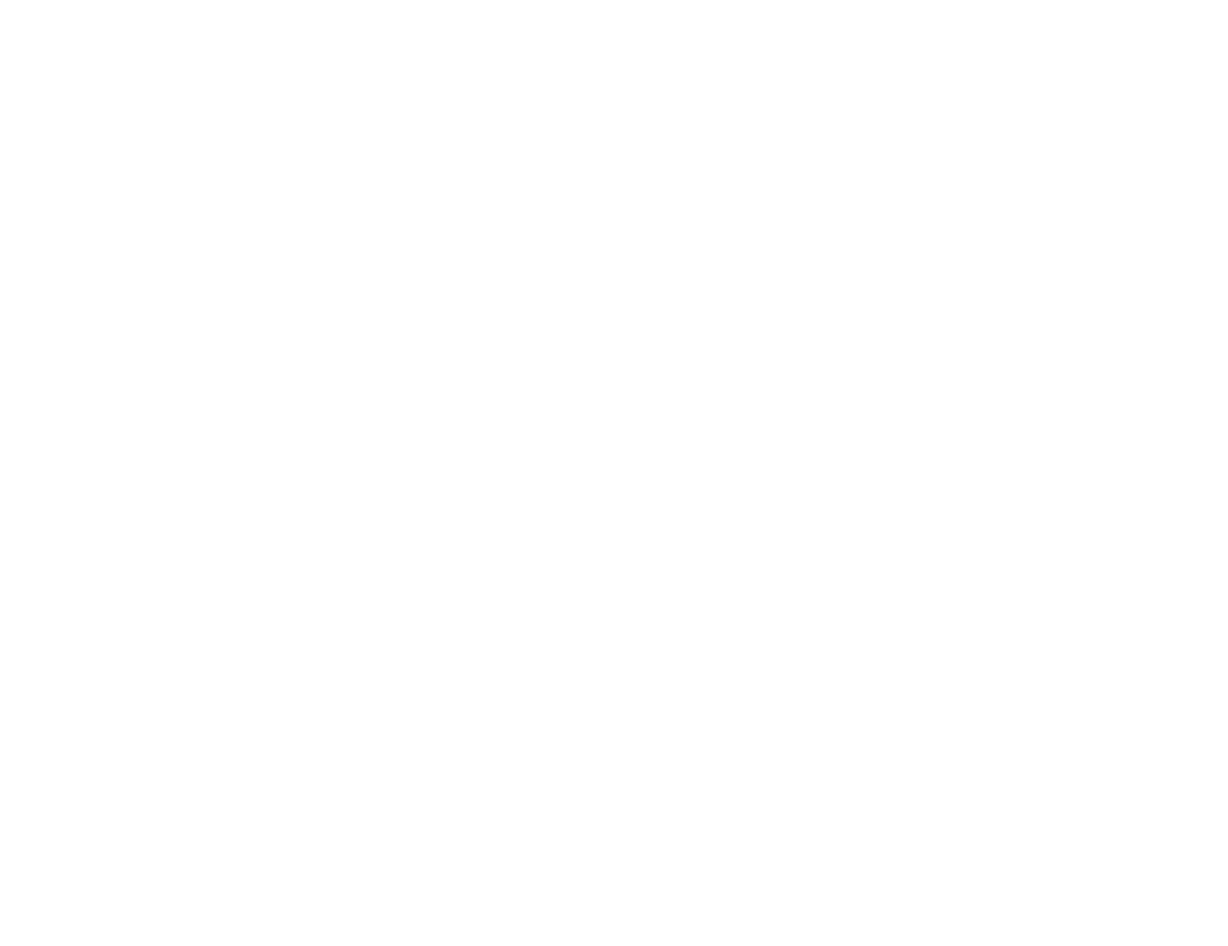
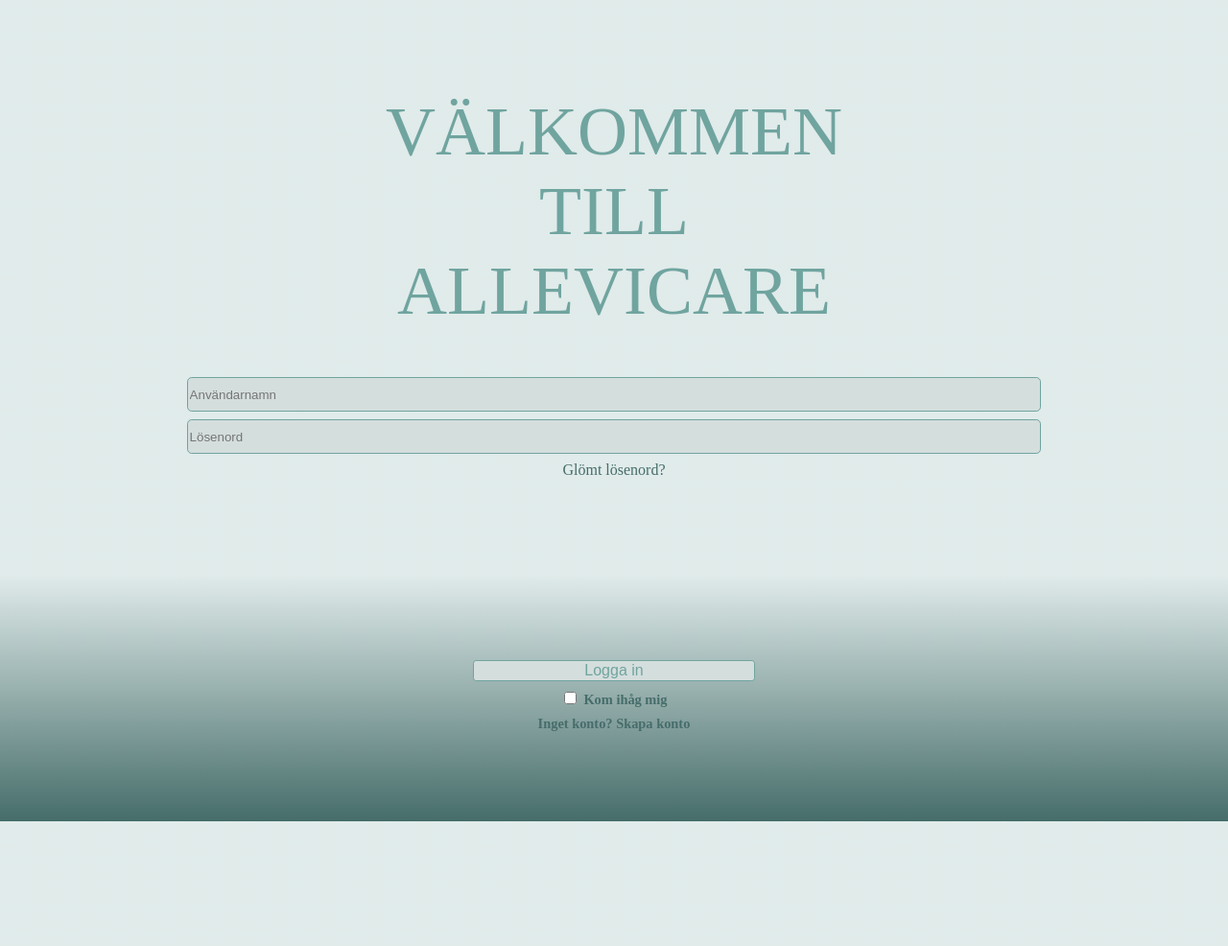
Before and after one commit to RWoW94/Allevicare-main, a website: page Html/Login-page.html in a window 1280 px wide. Shown: the top 986 px of the page at 96% size. Before the commit the page ends 800 px from the top, so only its background shows below. Drawn offline with nearby package versions, Linux system fonts and the light colour scheme.

Commit message:
Update login page layout and styles; add new textfield styles and adjust button styles

```diff
--- a/Html/Login-page.html
+++ b/Html/Login-page.html
@@ -3,7 +3,38 @@
   <head>
     <meta charset="UTF-8" />
     <meta name="viewport" content="width=device-width, initial-scale=1.0" />
-    <title>Login</title>
+    <title>Allevicare</title>
+    <link rel="stylesheet" href="../Styles/middle_section.css" />
+    <link rel="stylesheet" href="../Styles/Buttons.css" />
+    <link rel="stylesheet" href="../Styles/layout.css" />
+    <link rel="stylesheet" href="../Styles/colors.css" />
+    <link rel="stylesheet" href="../Styles/textfield.css" />
+    <link rel="stylesheet" href="https://cdn.jsdelivr.net/npm/bootstrap-icons@1.3.0/font/bootstrap-icons.css">
   </head>
-  <body></body>
+  <body class="flex">
+    <header>
+      <h1 style="text-align: center;">VÄLKOMMEN <br> TILL <br> ALLEVICARE</h1>
+
+    </header>
+    <section class="container">
+
+        <form class="grid--example">
+          <div class="flex2 box_span1-3">
+            <input type="email" class="textfield"  placeholder="Användarnamn">
+            <input type="password" class="textfield"  placeholder="Lösenord">
+            <a href="#">Glömt lösenord?</a>
+          </div>
+          <div class="box-5 flex2"><button type="submit" class="button1">Logga in</button>
+           <div><input type="checkbox"  name="remember">
+            <label for="remember" class="register-text">Kom ihåg mig</label></div>
+            <div class="register-text">Inget konto? <a href="#">Skapa konto</a></div>
+
+
+          </div>
+          <div class="box-7 mgtop"><button class="button1" >Om oss</button></div>
+        </form>
+
+    </section>
+
+  </body>
 </html>
--- a/Styles/Buttons.css
+++ b/Styles/Buttons.css
@@ -6,6 +6,16 @@
     font-size: 5rem;
     align-content: center;
     text-align: center;
+    transition: transform 0.2s;
+}
+.button1 {
+    color: hsl(var(--hue--2), var(--sat--2), var(--lum--2));
+    border: 0.1rem solid hsl(var(--hue--3), var(--sat--3), var(--lum--3));
+    border-radius: 0.2rem;
+    background-color: hsl(var(--hue--1), var(--sat--1), var(--lum--1));
+    width: 100%;
+    transition: transform 0.2s;
+    font-size: 1rem;
 }
 
 .button:active {
--- a/Styles/colors.css
+++ b/Styles/colors.css
@@ -18,7 +18,7 @@
 
     --hue--5: var(--color); /* dark bg-area */
     --sat--5: 22%; /* dark bg-area */
-    --lum--5: 65%; /* dark bg-area */
+    --lum--5: 35%; /* dark bg-area */
 
    /* Red */
    --color: 6;
--- a/Styles/layout.css
+++ b/Styles/layout.css
@@ -11,12 +11,29 @@
     margin-block-start: 3rem;
 }
 
+.flex2{
+    display: flex;
+    flex-direction: column;
+    align-items: center;
+    gap: 0.5rem;
+}
+
 h1 {
 font-size: 4.5rem;
-font-family: fantasy;
+font-weight: normal;
 color: hsl(var(--hue--2), var(--sat--2), var(--lum--2));
 }
 
 footer {
     width: 70%;
 }
+
+a {
+    text-decoration: none;
+    color: hsl(var(--hue--5), var(--sat--5), var(--lum--5));
+    transition: transform 0.2s;
+}
+
+a:active {
+    transform: scale(0.95);
+}
--- a/Styles/button_section.css
+++ b/Styles/middle_section.css
@@ -10,24 +10,54 @@
   grid-template-rows: repeat(3, 1fr);
 }
 
+.mgtop{
+  margin-block-start: auto;
+}
+
+
 .box-1{
   grid-column: 1;
   grid-row: 1;
 }
 
 .box-2{
+    grid-column: 2;
+    grid-row: 1;
+}
+.box-3{
     grid-column: 3;
     grid-row: 1;
 }
-.box-3{
+.box-4{
+    grid-column: 1;
+    grid-row: 2;
+}
+.box-5{
     grid-column: 2;
     grid-row: 2;
 }
-.box-4{
+
+.box-6{
+    grid-column: 3;
+    grid-row: 2;
+}
+
+.box-7{
     grid-column: 1;
     grid-row: 3;
 }
-.box-5{
+
+.box-8{
+    grid-column: 2;
+    grid-row: 3;
+}
+
+.box-9{
     grid-column: 3;
     grid-row: 3;
 }
+
+.box_span1-3{
+    grid-column: 1 / span 3;
+    grid-row: 1;
+}
--- /dev/null
+++ b/Styles/textfield.css
@@ -0,0 +1,17 @@
+.textfield{    color: hsl(var(--hue--2), var(--sat--2), var(--lum--2));
+    border: 0.1rem solid hsl(var(--hue--3), var(--sat--3), var(--lum--3));
+    border-radius: 0.3rem;
+    background-color: hsl(var(--hue--1), var(--sat--1), var(--lum--1));
+    align-content: center;
+    text-align: left;
+    width: 100%;
+    height: 2rem;
+}
+.register-text {
+    color: hsl(var(--hue--5), var(--sat--5), var(--lum--5));
+    font-size: 0.9rem;
+    font-weight: bold;
+    align-items: center;
+    text-align: center;
+
+}
```
Also changed, not shown: Html/home.html (+6 -6 lines).
